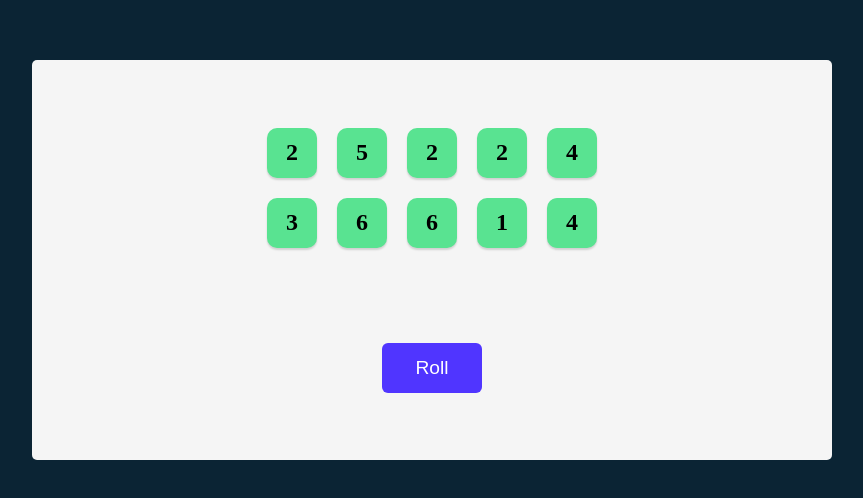
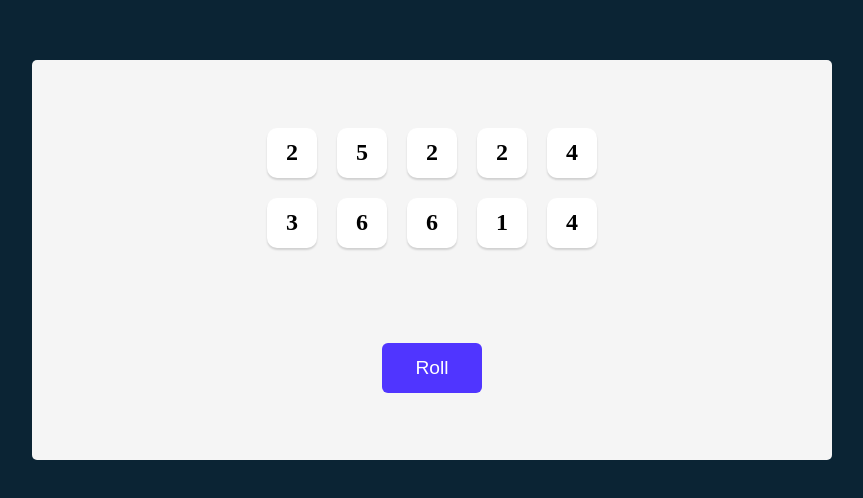
Before and after one commit to Pk9697/tenzies, a React (Vite) app: page / in a window 1280 px wide. Shown: the part 140-638 px from the top of the page, without its empty margins (208-1071 px from the left). Built offline with nearby package versions, Linux system fonts and the light colour scheme.

Commit message:
Update the `holdDice` function to flip the color of the die when clicked

```diff
--- a/src/App.jsx
+++ b/src/App.jsx
@@ -3,18 +3,17 @@ import Die from "./Die";
 import { nanoid } from "nanoid";
 
 function App() {
-/**
- * Challenge: Create a function `holdDice` that takes
- * `id` as a parameter. For now, just have the function
- * console.log(id).
- *
- * Then, figure out how to pass that function down to each
- * instance of the Die component so when each one is clicked,
- * it logs its own unique ID property. (Hint: there's more
- * than one way to make that work, so just choose whichever
- * you want)
- *
- */
+  /**
+   * Challenge: Update the `holdDice` function to flip
+   * the `isHeld` property on the object in the array
+   * that was clicked, based on the `id` prop passed
+   * into the function.
+   *
+   * Hint: as usual, there's > 1 way to accomplish this.
+   * I'll be using `dice.map()` and checking for the `id`
+   * of the die to determine which one to flip `isHeld` on,
+   * but you can do whichever way makes the most sense to you.
+   */
   const [dice, setDice] = React.useState(allNewDice());
 
   function allNewDice() {
@@ -22,7 +21,7 @@ function App() {
     for (let i = 0; i < 10; i++) {
       newDice.push({
         value: Math.ceil(Math.random() * 6),
-        isHeld: true,
+        isHeld: false,
         id: nanoid(),
       });
     }
@@ -33,12 +32,21 @@ function App() {
     setDice(allNewDice());
   }
 
-  function holdDice(id){
-      console.log(id)
+  function holdDice(id) {
+    setDice((oldDice) =>
+      oldDice.map((die) => {
+        return die.id === id ? { ...die, isHeld: !die.isHeld } : die;
+      })
+    );
   }
 
   const diceElements = dice.map((die) => (
-    <Die key={die.id} value={die.value} isHeld={die.isHeld} holdDice={()=>holdDice(die.id)}/>
+    <Die
+      key={die.id}
+      value={die.value}
+      isHeld={die.isHeld}
+      holdDice={() => holdDice(die.id)}
+    />
   ));
 
   return (
```
